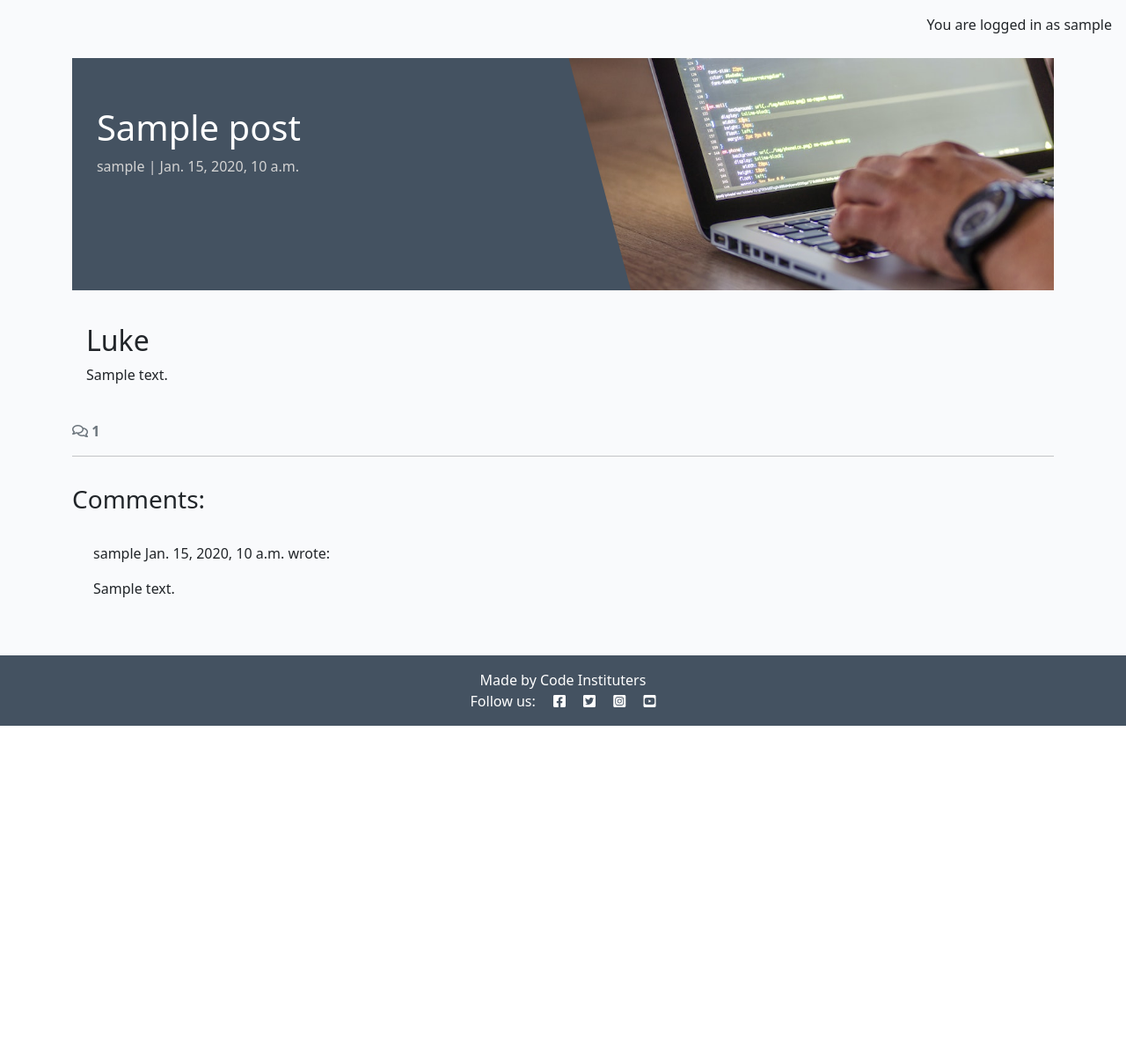
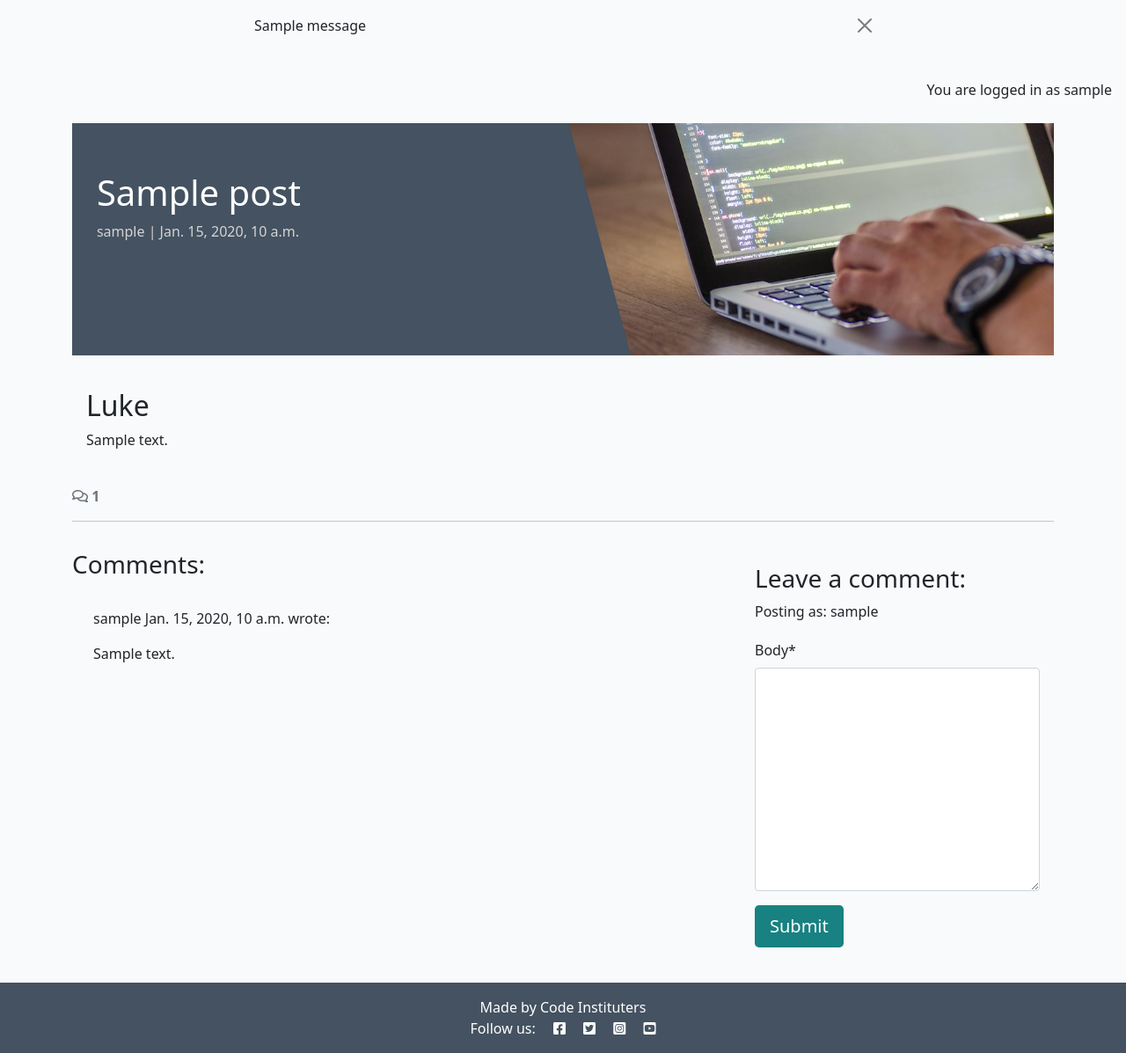
Before and after one commit to Luke-Nicklin/codestar_blog, a Django app: a page that uses templates/base.html in a window 1280 px wide. Shown: the part 60-1257 px from the top of the page at 88% size. Before the commit the page ends 885 px from the top, so only its background shows below. Run offline with Django 4.2, Linux system fonts and the light colour scheme; a user stored in the database is signed in; tables that the repository leaves empty hold one stand-in row (values such as "Sample post"); one stand-in notice (Sample message) is shown; parts of the project's set-up code (start-up, migrations or seed data) failed here and were passed over; some libraries are stand-ins or nearby versions.

Commit message:
Submit comments and add success message

```diff
--- /dev/null
+++ b/blog/forms.py
@@ -0,0 +1,8 @@
+from .models import Comment
+from django import forms
+
+
+class CommentForm(forms.ModelForm):
+    class Meta:
+        model = Comment
+        fields = ('body',)
--- a/blog/templates/blog/post_detail.html
+++ b/blog/templates/blog/post_detail.html
@@ -1,5 +1,6 @@
 {% extends 'base.html' %} {% block content %}
 {% load static %}
+{% load crispy_forms_tags %}
 
 <div class="masthead">
     <div class="container">
@@ -71,6 +72,24 @@
         {% endfor %}
       </div>
     </div>
+    <!-- Creating New Comments -->
+    <div class="col-md-4 card mb-4 mt-3">
+        <div class="card-body">
+          {% if user.is_authenticated %}
+          <h3>Leave a comment:</h3>
+          <p>Posting as: {{ user.username }}</p>
+          <form id="commentForm" method="post"
+            style="margin-top: 1.3em;">
+            {{ comment_form | crispy }}
+            {% csrf_token %}
+            <button id="submitButton" type="submit"
+              class="btn btn-signup btn-lg">Submit</button>
+          </form>
+          {% else %}
+          <p>Log in to leave a comment</p>
+          {% endif %}
+        </div>
+      </div>
   </div>
 </div>
 
--- a/blog/views.py
+++ b/blog/views.py
@@ -1,6 +1,9 @@
 from django.shortcuts import render, get_object_or_404
 from django.views import generic
+from django.contrib import messages
 from .models import Post
+from .forms import CommentForm
+
 
 # Ensure Event is imported correctly
 from .models import Event
@@ -51,6 +54,19 @@ def post_detail(request, slug):
     post = get_object_or_404(queryset, slug=slug)
     comments = post.comments.all().order_by("-created_on")
     comment_count = post.comments.filter(approved=True).count()
+    if request.method == "POST":
+        comment_form = CommentForm(data=request.POST)
+        if comment_form.is_valid():
+            comment = comment_form.save(commit=False)
+            comment.author = request.user
+            comment.post = post
+            comment.save()
+            messages.add_message(
+                request, messages.SUCCESS,
+                'Comment submitted and awaiting approval'
+            )
+
+    comment_form = CommentForm()
 
     return render(
         request,
@@ -60,5 +76,6 @@ def post_detail(request, slug):
             "coder": "Luke",
             "comments": comments,
             "comment_count": comment_count,
+            "comment_form": comment_form,
         },
     )
--- a/codestar/settings.py
+++ b/codestar/settings.py
@@ -47,6 +47,8 @@ INSTALLED_APPS = [
     'allauth',
     'allauth.account',
     'allauth.socialaccount',
+    'crispy_forms',
+    'crispy_bootstrap5',
     'django_summernote',
     'blog',
     'about',
@@ -55,6 +57,9 @@ INSTALLED_APPS = [
 SITE_ID = 1
 LOGIN_REDIRECT_URL = '/'
 LOGOUT_REDIRECT_URL = '/'
+
+CRISPY_ALLOWED_TEMPLATE_PACKS = "bootstrap5"
+CRISPY_TEMPLATE_PACK = "bootstrap5"
 
 MIDDLEWARE = [
     'django.middleware.security.SecurityMiddleware',
--- a/requirements.txt
+++ b/requirements.txt
@@ -3,11 +3,13 @@ bleach==6.2.0
 certifi==2025.1.31
 cffi==1.17.1
 charset-normalizer==3.4.1
+crispy-bootstrap5==0.7
 cryptography==44.0.2
 defusedxml==0.7.1
 dj-database-url==0.5.0
 Django==5.2
 django-allauth==0.57.2
+django-crispy-forms==2.4
 django-summernote==0.8.20.0
 gunicorn==20.1.0
 idna==3.10
--- a/templates/base.html
+++ b/templates/base.html
@@ -77,7 +77,21 @@
             </div>
         </div>
     </nav>
-
+    <!-- displaying Django messages -->
+<div class="container">
+    <div class="row">
+      <div class="col-md-8 offset-md-2">
+        {% for message in messages %}
+        <div class="alert {{ message.tags }} alert-dismissible
+          fade show" id="msg" role="alert">
+          {{ message | safe }}
+          <button type="button" class="btn-close"
+            data-bs-dismiss="alert" aria-label="Close"></button>
+        </div>
+        {% endfor %}
+      </div>
+    </div>
+  </div>
     <main class="flex-shrink-0 main-bg">
         {% if user.is_authenticated %}
         <p class="text-end m-3">You are logged in as {{ user }}</p>
```
